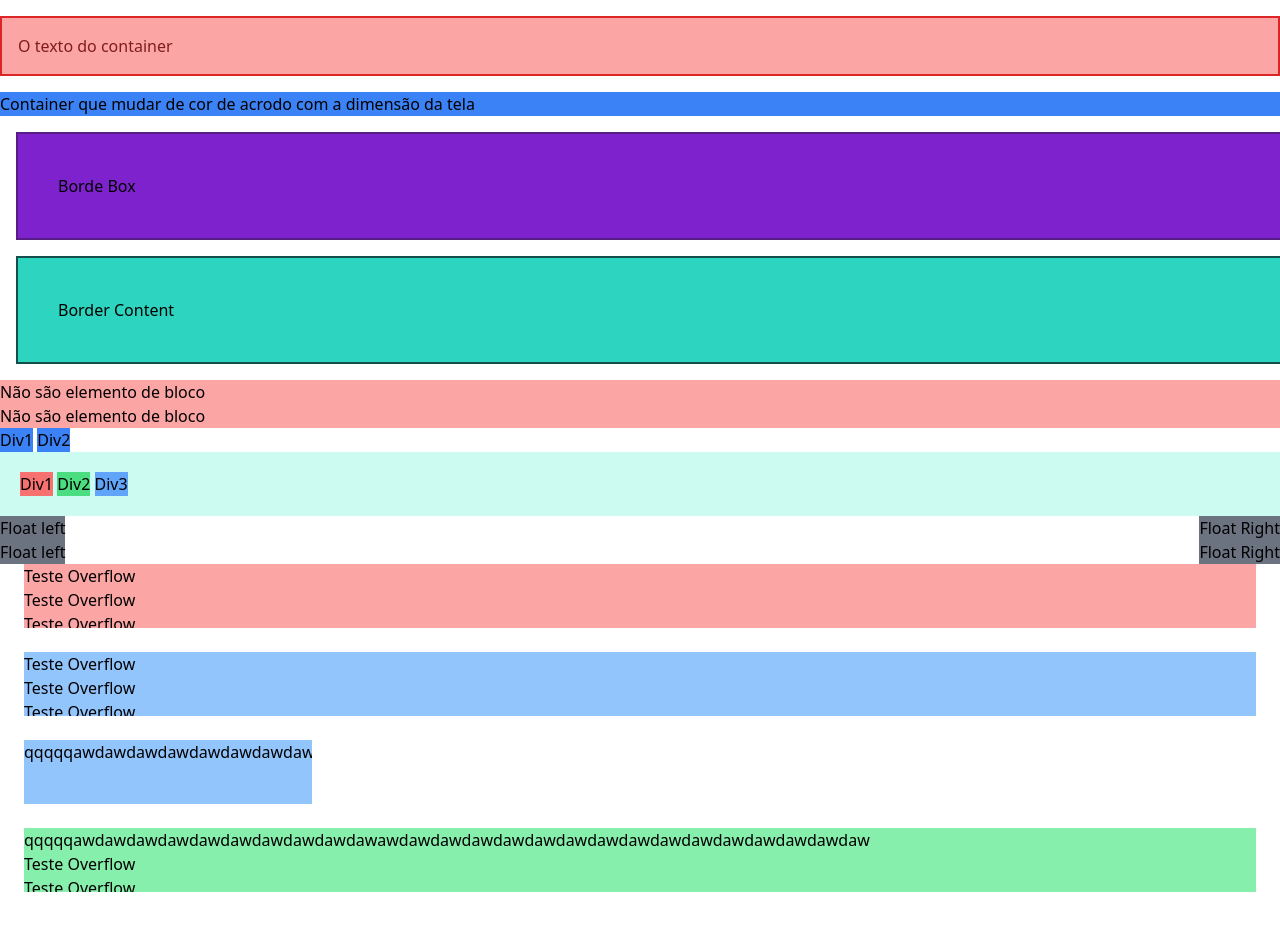
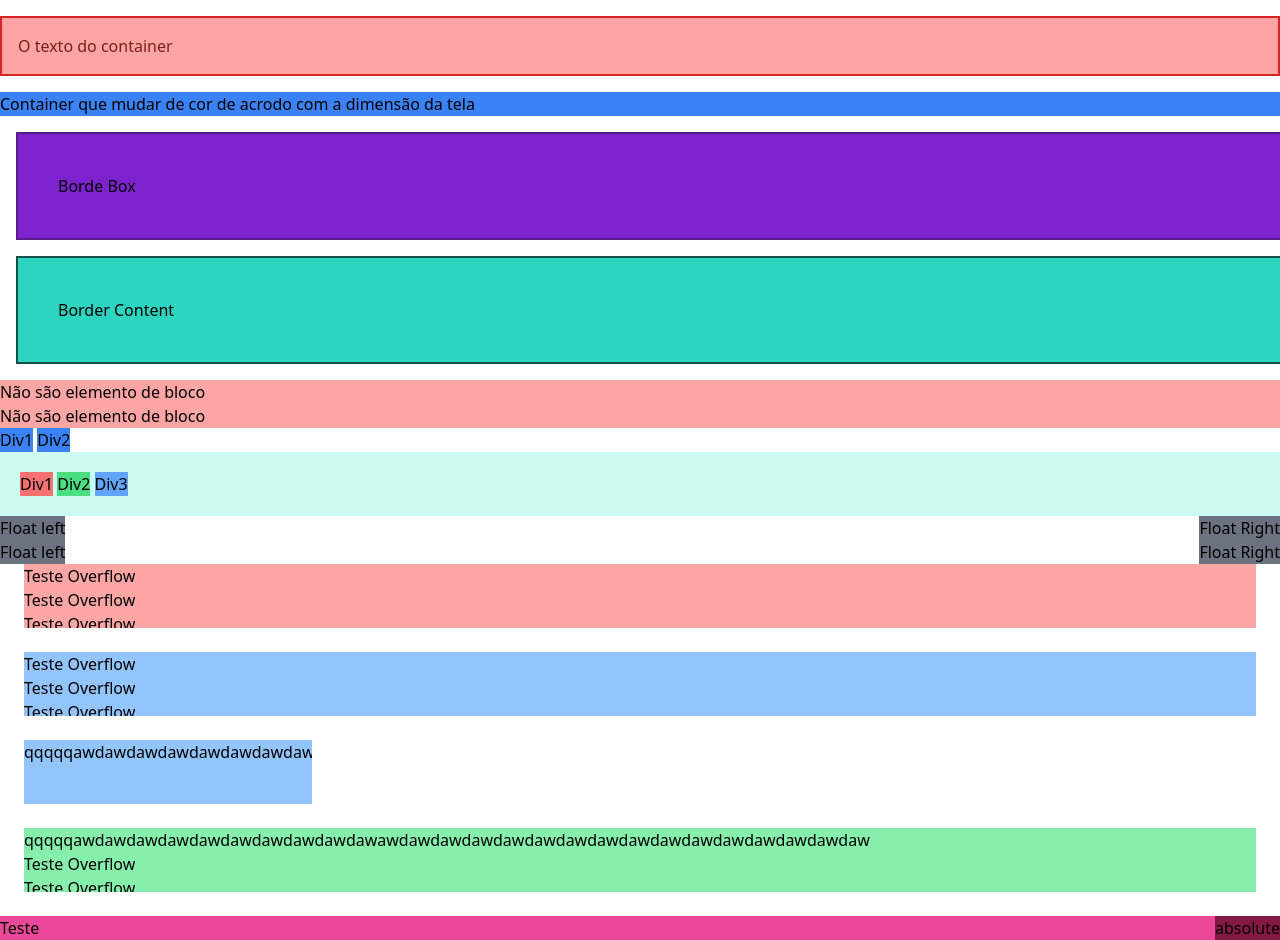
Before and after one commit to AdsonTanajura/tailwind, a website: page 03_Layout/src/index.html in a window 1280 px wide. Shown: the top 940 px of the page. Before the commit the page ends 916 px from the top, so only its background shows below. Drawn offline with Linux system fonts and the light colour scheme.

Commit message:
Position e direcoes

```diff
--- a/03_Layout/src/index.html
+++ b/03_Layout/src/index.html
@@ -79,5 +79,13 @@
         <p>Teste Overflow</p>
         <p>Teste Overflow</p>
       </div>
+
+      <!-- Positions -->
+       <div class="relative bg-pink-500">
+        Teste
+           <div class="absolute top-0 right-0 bg-pink-900">
+                 absolute
+           </div>
+       </div>
 </body>
 </html>
```
Also changed, not shown: 03_Layout/src/dist/output.css.
